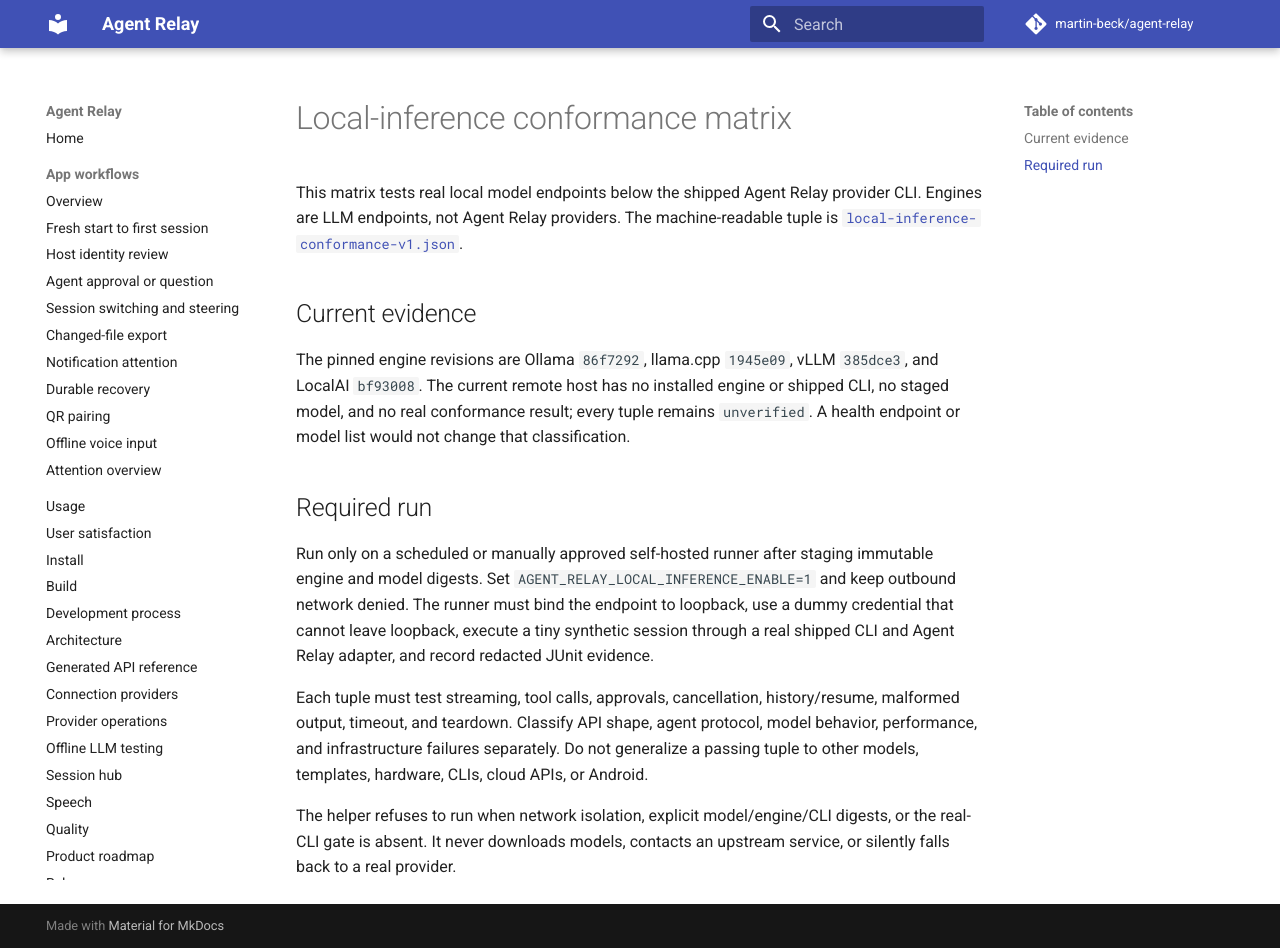
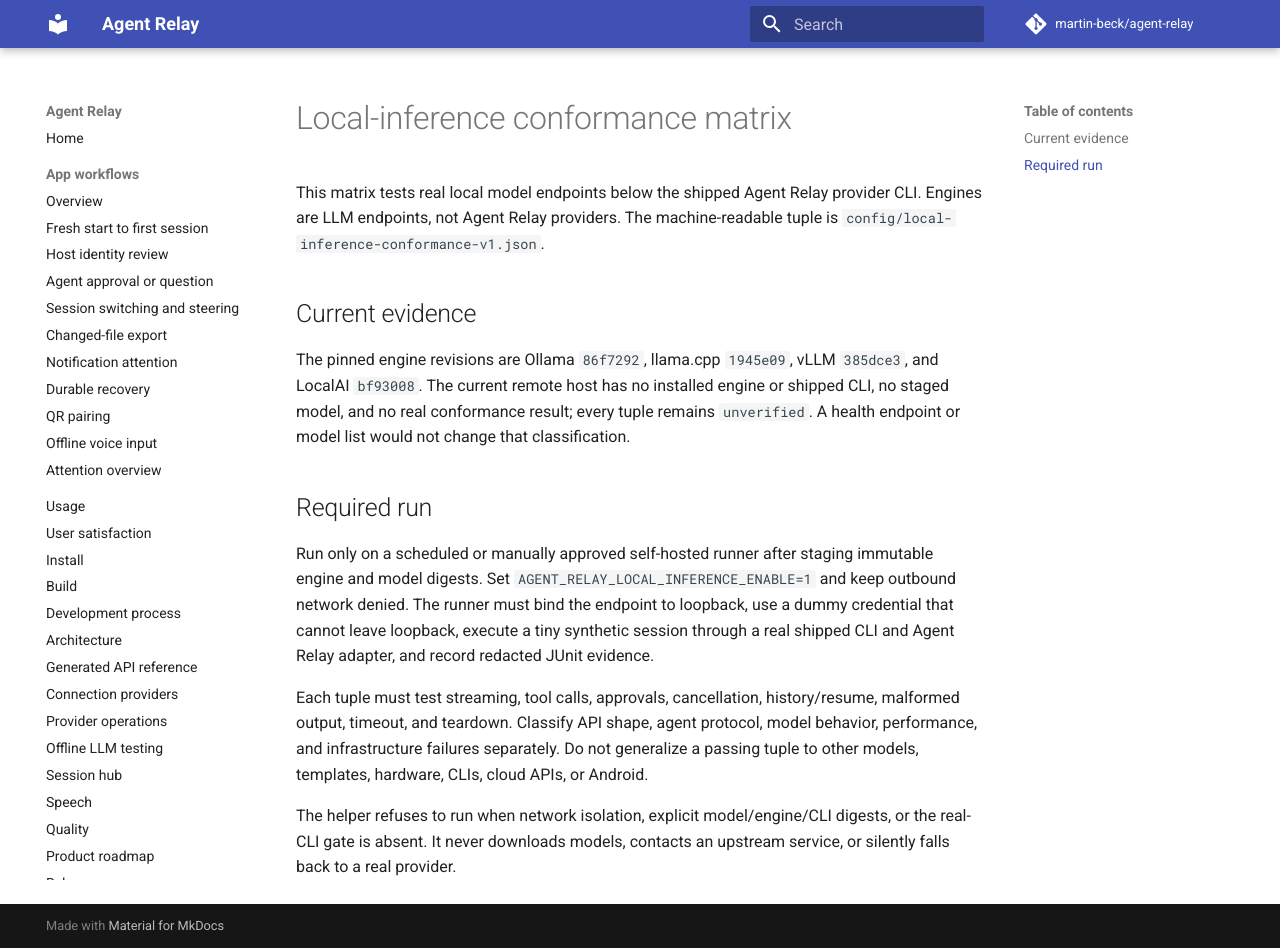
Before and after one commit to martin-beck/agent-relay, an MkDocs documentation site: the page built from docs/LOCAL_INFERENCE_CONFORMANCE.md, in a window 1280 px wide and 948 px high. Built offline with MkDocs 1.6.1 and Material for MkDocs 9.7.7, drawn with Linux system fonts in a browser that asks for light colours; comment, search, counter and statistics services are not loaded.

Commit message:
docs: fix local inference contract link
Signed-off-by: Martin Beck <martin.beck2@gmx.de>

```diff
--- a/docs/LOCAL_INFERENCE_CONFORMANCE.md
+++ b/docs/LOCAL_INFERENCE_CONFORMANCE.md
@@ -1,6 +1,6 @@
 # Local-inference conformance matrix
 
-This matrix tests real local model endpoints below the shipped Agent Relay provider CLI. Engines are LLM endpoints, not Agent Relay providers. The machine-readable tuple is [`local-inference-conformance-v1.json`](../config/local-inference-conformance-v1.json).
+This matrix tests real local model endpoints below the shipped Agent Relay provider CLI. Engines are LLM endpoints, not Agent Relay providers. The machine-readable tuple is `config/local-inference-conformance-v1.json`.
 
 ## Current evidence
 
```
